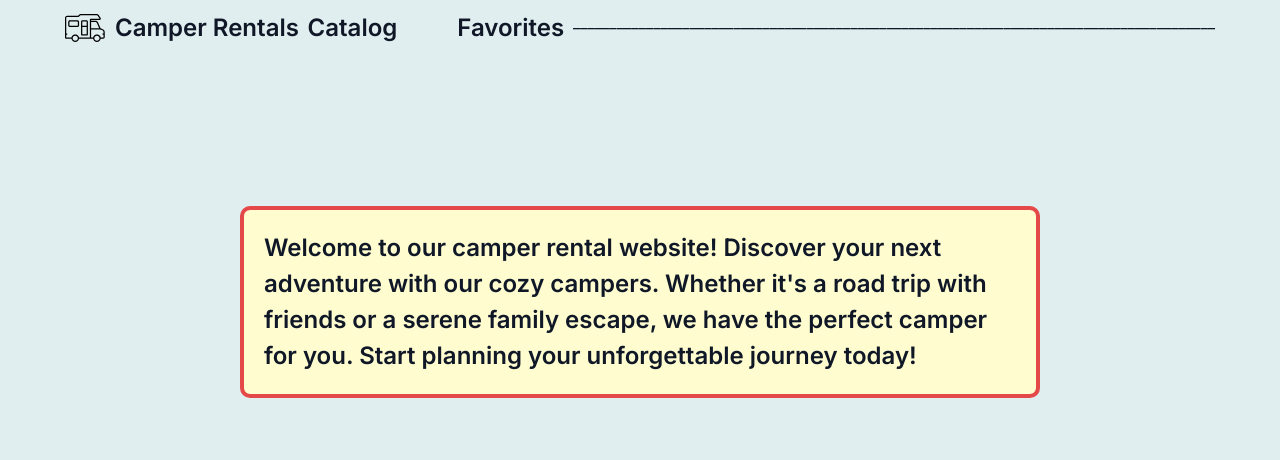
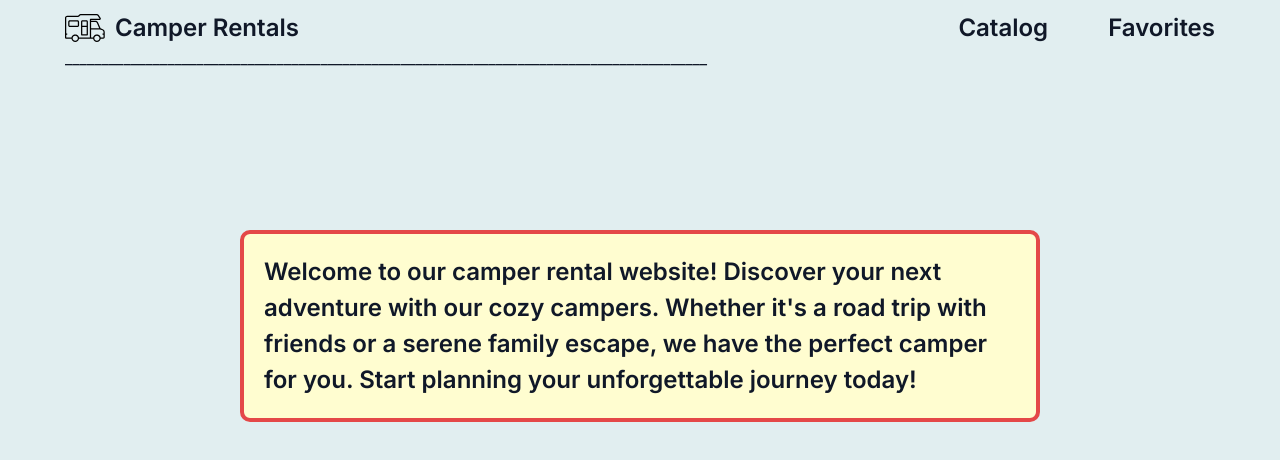
Before and after one commit to Andreas-206/camper, a React (Vite) app: page / in a window 1280 px wide. Shown: the top 460 px of the page. Built offline with nearby package versions, Linux system fonts and the light colour scheme.

Commit message:
Update Header.jsx

```diff
--- a/src/components/Header/Header.jsx
+++ b/src/components/Header/Header.jsx
@@ -26,8 +26,8 @@ export const Header = () => {
             <Navlink to="/favorites">Favorites</Navlink>
           </li>
         </List>
-        ________________________________________________________________________________________
       </Navigation>
+      ________________________________________________________________________________________
     </HeaderContainer>
   );
 };
```
